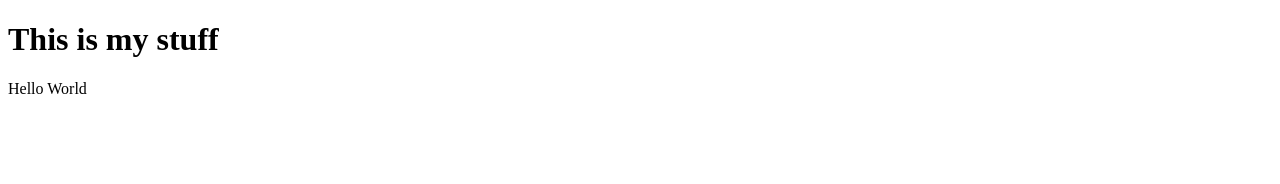
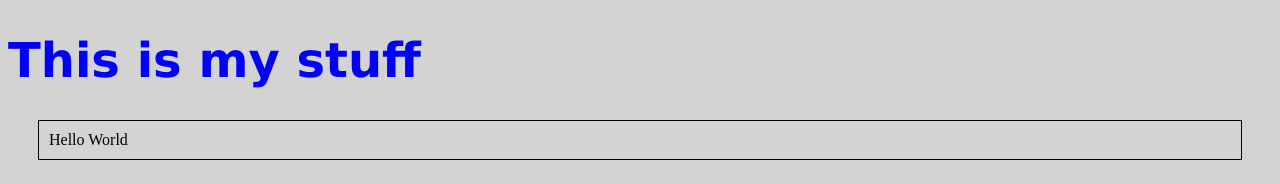
Before and after one commit to joshviss/joshviss.github.io, a plain HTML site: page index.html in a window 1280 px wide. Drawn offline with Linux system fonts and the light colour scheme.

Commit message:
Basic style added through css

```diff
--- a/index.html
+++ b/index.html
@@ -3,6 +3,7 @@
 
 <head>
   <title> Personal Page </title>
+  <link rel="stylesheet" href="indexStyle.css">
 </head>
 
 <body>
--- /dev/null
+++ b/indexStyle.css
@@ -0,0 +1,14 @@
+body{
+	background-color:lightgrey
+}
+
+h1 	{
+	color:blue;
+	font-family:verdana;
+	font-size:300%;
+}
+
+p 	{
+	border:1px solid black;
+	padding:10px; margin:30px;
+}
```
